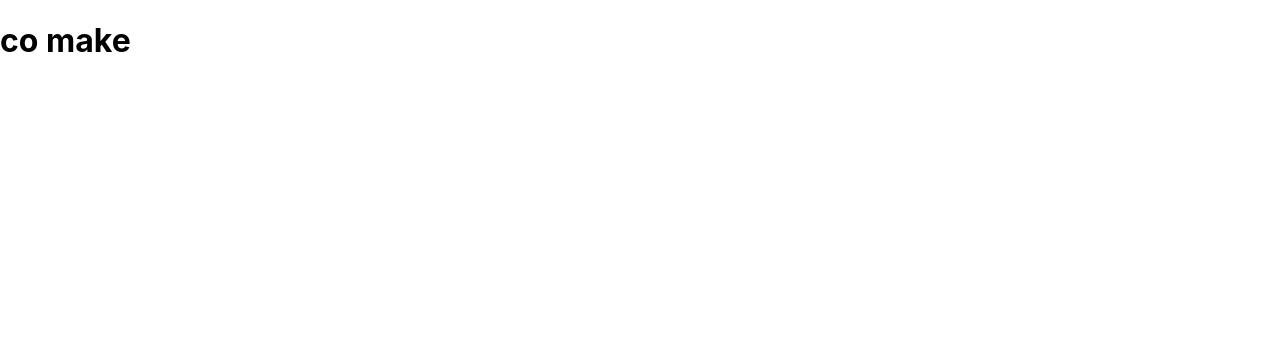
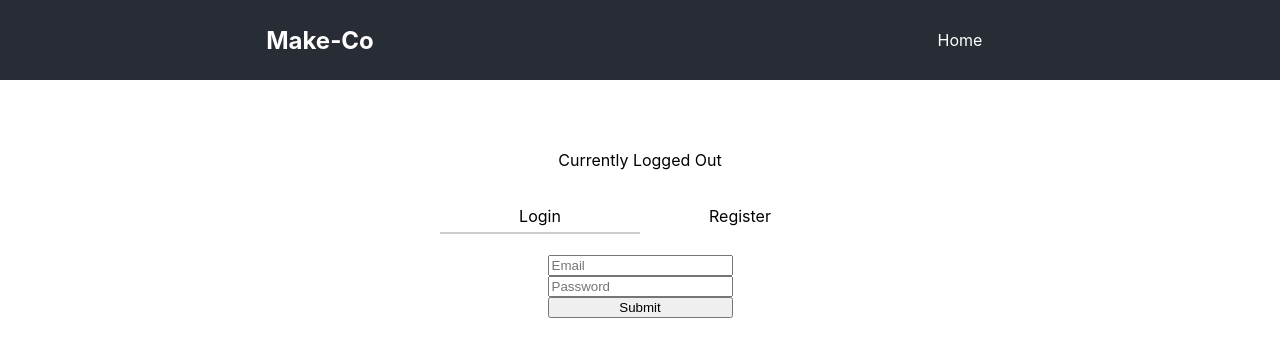
Before and after one commit to Co-make-bw/front-end, a React (Create React App) app in the folder co-make/: page / in a window 1280 px wide. Shown: the top 356 px of the page. Built offline with nearby package versions, Linux system fonts and the light colour scheme; the HTML template or start-up script is replaced by a standard one.

Commit message:
initial files added

```diff
--- a/co-make/src/App.js
+++ b/co-make/src/App.js
@@ -1,13 +1,14 @@
 import React from 'react';
+import Nav from './components/Navbar';
+import Default from './components/Default';
 
 function App() {
-	return (
-		<div>
-			<h1>co make</h1>
-			{/* Add in public Routes for Onboarding */}
-			{/* Add in PrivateRoute for Dashboard */}
-		</div>
-	);
+  return (
+    <div>
+      <Nav />
+      <Default />
+    </div>
+  );
 }
 
 export default App;
--- /dev/null
+++ b/co-make/src/components/Box.css
@@ -0,0 +1,5 @@
+Form#loginForm {
+    margin-top: 20px;
+    display: flex;
+    flex-direction: column;
+}
--- /dev/null
+++ b/co-make/src/components/Default.css
@@ -0,0 +1,27 @@
+.root-container {
+    width: 100%;
+    margin-top: 70px;
+    display: flex;
+    justify-content: center;
+    align-items: center;
+    flex-direction: column;
+}
+
+.box-controller {
+    display: flex;
+    align-items: center;
+    height: 35px;
+    width: 400px;
+}
+
+.controller {
+    flex: 1;
+    text-align: center;
+    height: 100%;
+    line-height: 2;
+    cursor: pointer;
+}
+
+.selected {
+    border-bottom: 2px solid #ccc;
+}
--- /dev/null
+++ b/co-make/src/components/Default.js
@@ -0,0 +1,107 @@
+import React, { useState } from "react";
+import axios from "axios";
+import LoginBox from "./LoginBox";
+import Register from "./Register";
+import LoggedInState from "./LoggedInState";
+
+import "./Default.css";
+
+function Default() {
+
+    const [loginBox, setLoginBox] = useState(true);
+    const [registerBox, setRegisterBox] = useState(false);
+    const [isLoggedIn, setIsLoggedIn] = useState(false);
+    const [userLoginData, setUserLoginDate] = useState({});
+
+    function getData() {
+
+        axios
+        .get('https://cors-anywhere.herokuapp.com/https://eddiemadrigal.net/users/users.json')
+        .then(response => {
+            console.log("Original Data: ", response.data);
+            const myData = [];
+            response.data.map(({username, password, email }) => {
+                myData.push({
+                    username: `${username}`,
+                    password: `${password}`,
+                    email: `${email}` });
+            });
+
+            console.log("My Data: ", myData);
+
+            let myFilter = "email";
+            const results = myData.filter( function(user) {
+                if (user[myFilter] === userLoginData.email && user["password"] === userLoginData.password) {
+
+                    return user[myFilter] === userLoginData.email;
+                } else {
+                    setIsLoggedIn(false);
+                    return "No user found";
+                }
+
+            });
+
+            if (results[0].email === userLoginData.email && results[0].password === userLoginData.password) {
+                setIsLoggedIn(true);
+            } else {
+                setIsLoggedIn(false)
+            }
+
+
+
+        })
+        .catch(error => {
+            console.log('Error: ', error)
+        });
+    }
+
+    function showLogin(e) {
+        e.preventDefault();
+        setLoginBox(true);
+        setRegisterBox(false);
+    }
+
+    function showRegistration(e) {
+        e.preventDefault();
+        setLoginBox(false);
+        setRegisterBox(true);
+    }
+
+    return (
+        <div className="root-container">
+            <div style={{marginBottom: 30 }}><LoggedInState loggedInStatus={isLoggedIn} /></div>
+            <div className="box-controller">
+                <div className="controller">
+                    <div
+                    onClick={showLogin}
+                    className={"header" + (loginBox ? " selected" : "")}
+                    >Login</div>
+                </div>
+                <div className="controller">
+                    <div
+                    onClick={showRegistration}
+                    className={"header" + (registerBox ? " selected" : "")}
+                    >Register</div>
+                </div>
+            </div>
+            <div className="box-container">
+                <div className="controller">
+
+                    { loginBox &&
+                    <LoginBox
+                    processData = { getData }
+                    loginData = { setUserLoginDate }
+                    shLogin = { showLogin }/> }
+
+                    { registerBox &&
+                    <Register
+                    shRegistration={ showRegistration }
+                    />}
+
+                </div>
+            </div>
+        </div>
+    )
+}
+
+export default Default;
--- /dev/null
+++ b/co-make/src/components/LoggedInState.js
@@ -0,0 +1,13 @@
+import React from "react";
+
+function LoggedInState(props) {
+
+    return (
+        <>
+            Currently Logged { props.loggedInStatus ? "In" : "Out" }
+        </>
+    )
+
+}
+
+export default LoggedInState;
--- /dev/null
+++ b/co-make/src/components/LoginBox.js
@@ -0,0 +1,56 @@
+import React from "react";
+import {Formik, Form, Field, ErrorMessage} from 'formik';
+import "./Box.css";
+
+function LoginBox(props) {
+
+    return (
+        <div className="inner-container">
+
+            <div className="box">
+
+                <div className="input-group">
+                    <Formik
+                        initialValues={{
+                        email: '',
+                        password: ''
+                    }}
+                        validate={values => {
+                        const errors = {};
+                        if (!values.email) {
+                            errors.email = 'Required';
+                        } else if (!/^[A-Z0-9._%+-]+@[A-Z0-9.-]+\.[A-Z]{2,}$/i.test(values.email)) {
+                            errors.email = 'Invalid email address';
+                        }
+                        return errors;
+                    }}
+                        onSubmit={(values, {setSubmitting}) => {
+                        setTimeout(() => {
+                            let submitValues = JSON.stringify(values, null, 2);
+                            props.loginData(submitValues);
+                            console.log(submitValues);
+                            setSubmitting(true);
+                        }, 400);
+                    }}>
+                        {({isSubmitting}) => (
+                            <Form id="loginForm">
+                                <Field type="email" name="email" autoComplete="off" placeholder="Email"/>
+                                <ErrorMessage name="email" component="div"/>
+                                <Field type="password" name="password" placeholder="Password"/>
+                                <ErrorMessage name="password" component="div"/>
+                                <button type="submit" disabled={isSubmitting}>
+                                    Submit
+                                </button>
+                            </Form>
+                        )}
+                    </Formik>
+                </div>
+
+            </div>
+
+        </div>
+    )
+
+}
+
+export default LoginBox;
--- /dev/null
+++ b/co-make/src/components/Navbar.css
@@ -0,0 +1,29 @@
+.App {
+    text-align: center;
+}
+
+nav {
+    background-color: #282c34;
+    display: flex;
+    justify-content: space-around;
+    align-items: center;
+    min-height: 10vh;
+    color: white;
+}
+
+.nav-links {
+    width: 30%;
+    display: flex;
+    justify-content: space-around;
+    align-items: center;
+    list-style: none;
+}
+
+h2 {
+    width: 30%;
+}
+
+.link {
+    color: white;
+    text-decoration: none;
+}
--- a/co-make/src/components/Navbar.js
+++ b/co-make/src/components/Navbar.js
@@ -1,11 +1,22 @@
 import React from 'react';
+import {BrowserRouter as Router, Link} from "react-router-dom";
+import "./Navbar.css";
 
-const Navbar = () => {
-	return (
-		<div>
-			<h1>Navbar</h1>
-		</div>
-	);
-};
+function Navbar() {
+
+    return (
+        <Router>
+            <div className="App">
+                <nav>
+                    <h2>Make-Co</h2>
+                    <div className="nav-links">
+                        <Link to="/" className="link">Home</Link>
+                    </div>
+                </nav>
+
+            </div>
+        </Router>
+    );
+}
 
 export default Navbar;
--- /dev/null
+++ b/co-make/src/components/Register.js
@@ -0,0 +1,55 @@
+import React from "react";
+import "./Box.css";
+
+function Register(props) {
+
+    return (
+        <div className="inner-container">
+
+            <div className="box">
+
+                <div className="input-group">
+                    <label htmlFor="username">User Name</label>
+
+                    <input
+                    type="text"
+                    name="username"
+                    placeholder="User Name"
+                    autoComplete="off"
+                    onChange = { props.nameChange }
+                    />
+
+                    <label htmlFor="password">Password</label>
+                    <input
+                    type="password"
+                    name="Password"
+                    onChange = { props.passwordChange }
+                    />
+
+                    <label htmlFor="email">Email</label>
+                    <input
+                    type="email"
+                    name="email"
+                    onChange = { props.emailChange }
+                    />
+
+                    <div>
+                        <input
+                        type="checkbox"
+                        name="tos"
+                        onChange = {props.shTos}
+                        />
+                        <label htmlFor="tos">Accept Terms of Service</label>
+                    </div>
+
+                    <button onClick={props.subRegistration} name="submitRegister">Register</button>
+                </div>
+
+            </div>
+
+        </div>
+    )
+
+}
+
+export default Register;
```
Also changed, not shown: 1 other file (tests, documents, lock files or other folders).
